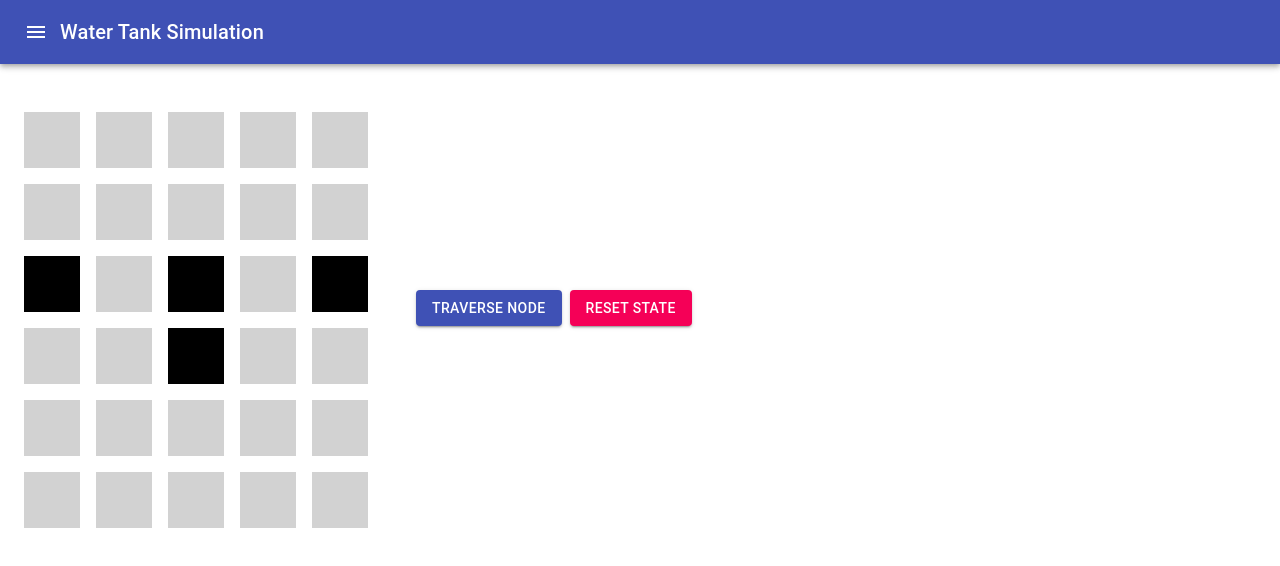
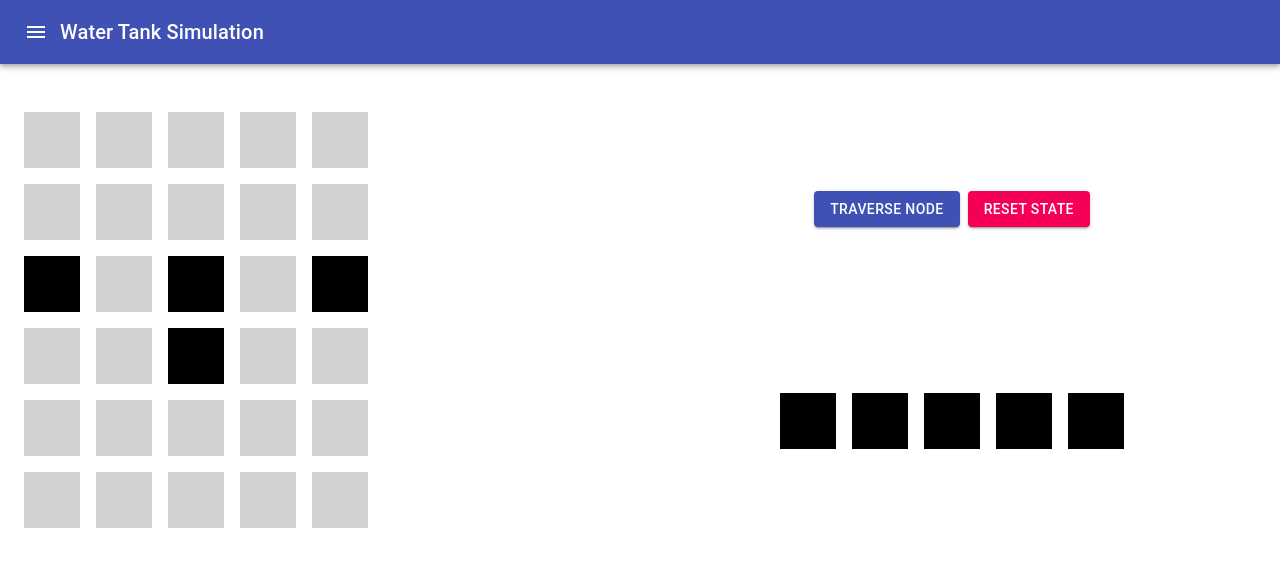
Before and after one commit to gokulsadanandam/water-tanker-simulation, a React (Create React App) app: page / in a window 1280 px wide. Shown: the top 566 px of the page. Built offline with nearby package versions, Linux system fonts and the light colour scheme.

Commit message:
draggable api added

```diff
--- a/package.json
+++ b/package.json
@@ -13,6 +13,8 @@
     "@types/react": "^17.0.0",
     "@types/react-dom": "^17.0.0",
     "react": "^17.0.2",
+    "react-dnd": "^14.0.3",
+    "react-dnd-html5-backend": "^14.0.1",
     "react-dom": "^17.0.2",
     "react-scripts": "4.0.3",
     "typescript": "^4.1.2",
--- a/src/App.tsx
+++ b/src/App.tsx
@@ -7,53 +7,53 @@ import {
   IconButton,
   Grid,
   Typography,
-  Button
+  Button,
 } from "@material-ui/core";
 import { Menu } from "@material-ui/icons";
 import { GridArray } from "./data";
+import { DropContainer } from "./Components/Drop.Container";
+import { DraggableGrid } from "./Components/Dragabble.Grid";
 
 const intialState = [...GridArray];
-
-
 
 function App() {
   const [gridArray, updateGrids] = React.useState(intialState);
 
   const deepCopyObject = (obj: object) => {
-    let tempObj:any  = {};
+    let tempObj: any = {};
     for (let [key, value] of Object.entries(obj)) {
       if (Array.isArray(value)) {
         tempObj[key] = deepCopy(value);
       } else {
-        if (typeof value === 'object') {
+        if (typeof value === "object") {
           tempObj[key] = deepCopyObject(value);
         } else {
-          tempObj[key] = value
+          tempObj[key] = value;
         }
       }
     }
     return tempObj;
-  }
+  };
 
   const deepCopy = (arr: any[]) => {
     let copy: any[] = [];
-    arr.forEach(elem => {
-      if(Array.isArray(elem)){
-        copy.push(deepCopy(elem))
-      }else{
-        if (typeof elem === 'object') {
-          copy.push(deepCopyObject(elem))
+    arr.forEach((elem) => {
+      if (Array.isArray(elem)) {
+        copy.push(deepCopy(elem));
       } else {
-          copy.push(elem)
+        if (typeof elem === "object") {
+          copy.push(deepCopyObject(elem));
+        } else {
+          copy.push(elem);
         }
       }
-    })
+    });
     return copy;
-  }
+  };
 
   const fillTank = {
     initialState: gridArray,
-    fill: function(){
+    fill: function () {
       let directions = {
         left: {
           positionX: 0,
@@ -66,7 +66,7 @@ function App() {
         down: {
           positionX: 1,
           positionY: 0,
-        }
+        },
       };
 
       const rows = 6;
@@ -80,9 +80,9 @@ function App() {
       let traversedValidNodes = [];
 
       // Adding the current starting position to the list
-      traversedValidNodes.push(currentPosition)
+      traversedValidNodes.push(currentPosition);
 
-      while ( traversedValidNodes.length > 0 ) {
+      while (traversedValidNodes.length > 0) {
         // { positionX:0 , positionY:3 }
 
         let p = traversedValidNodes[0];
@@ -93,13 +93,17 @@ function App() {
         arr[p.positionX][p.positionY].isWaterFlowed = true;
         arr[p.positionX][p.positionY].isBlocked = true;
 
-        setTimeout( () => updateGrids( prevState => {
+        setTimeout(
+          () =>
+            updateGrids((prevState) => {
               prevState[p.positionX][p.positionY].isWaterFlowed = true;
               prevState[p.positionX][p.positionY].isBlocked = true;
-          return [...prevState]
-        }), timer );
+              return [...prevState];
+            }),
+          timer
+        );
 
-        if( p.positionX > rows ) {
+        if (p.positionX > rows) {
           break;
         }
 
@@ -110,10 +114,15 @@ function App() {
 
         // a = 2 , b = 3;
 
-        if( a>=0 && a<rows && b>=0 && b<columns && !arr[a][b].isBlocked ) {
-          traversedValidNodes.push({ positionX : a , positionY : b });
-        }else{
-
+        if (
+          a >= 0 &&
+          a < rows &&
+          b >= 0 &&
+          b < columns &&
+          !arr[a][b].isBlocked
+        ) {
+          traversedValidNodes.push({ positionX: a, positionY: b });
+        } else {
           // Check the Nodes to the Left are Valid
 
           a = p.positionX + directions.left.positionX;
@@ -121,8 +130,14 @@ function App() {
 
           // a=1, b=2;
 
-          if( a>=0 && a<rows && b>=0 && b<columns && !arr[a][b].isBlocked ) {
-            traversedValidNodes.push({ positionX : a , positionY : b });
+          if (
+            a >= 0 &&
+            a < rows &&
+            b >= 0 &&
+            b < columns &&
+            !arr[a][b].isBlocked
+          ) {
+            traversedValidNodes.push({ positionX: a, positionY: b });
           }
 
           // Check the Node to the Right are Valid
@@ -130,8 +145,14 @@ function App() {
           a = p.positionX + directions.right.positionX;
           b = p.positionY + directions.right.positionY;
 
-          if( a>=0 && a<rows && b>=0 && b<columns && !arr[a][b].isBlocked ) {
-            traversedValidNodes.push({ positionX : a , positionY : b });
+          if (
+            a >= 0 &&
+            a < rows &&
+            b >= 0 &&
+            b < columns &&
+            !arr[a][b].isBlocked
+          ) {
+            traversedValidNodes.push({ positionX: a, positionY: b });
           }
         }
 
@@ -139,23 +160,26 @@ function App() {
       }
       return arr;
     },
-  getInitialTankState: function(){
+    getInitialTankState: function () {
       return this.initialState;
-  }
-}
+    },
+  };
 
   function fillTheTank() {
     const filledTank = fillTank.fill();
   }
 
-function resetTank(){
-
-  for ( let i=0; i< GridArray.length; i++ ){
-    for( let j=0; j<GridArray[i].length; j++ ) {
-      GridArray[i][j] = { ...GridArray[i][j] , isBlocked: false, isWaterFlowed: false }
+  function resetTank() {
+    for (let i = 0; i < GridArray.length; i++) {
+      for (let j = 0; j < GridArray[i].length; j++) {
+        GridArray[i][j] = {
+          ...GridArray[i][j],
+          isBlocked: false,
+          isWaterFlowed: false,
+        };
       }
     }
-  updateGrids( prevState => [...GridArray] );
+    updateGrids((prevState) => [...GridArray]);
   }
 
   return (
@@ -168,7 +192,72 @@ function resetTank(){
           <Typography variant="h6">Water Tank Simulation</Typography>
         </Toolbar>
       </AppBar>
-      <Box display="inline-flex" alignItems="center" p={2} justifyContent="center">
+      <Box display="flex" mt={3} p={2} justifyContent="center">
+        {/* <DropContainer/> */}
+        <Grid
+          container
+          alignItems="center"
+          justifyContent="center"
+        >
+          {gridArray.map((gridRow, index) => (
+            <Grid item container key={`container-grid-${index}`}>
+              {gridRow.map((grid, gridIndex) => (
+                <DropContainer
+                  {...grid}
+                  item
+                  key={`container-grid-row-item-${index}-${gridIndex}`}
+                >
+                  <Box
+                    m={1}
+                    p={1}
+                    style={{
+                      width: 40,
+                      height: 40,
+                      backgroundColor: grid.isWaterFlowed
+                        ? "blue"
+                        : grid.isBlocked
+                        ? "black"
+                        : "#d2d2d2",
+                    }}
+                  />
+                </DropContainer>
+              ))}
+            </Grid>
+          ))}
+        </Grid>
+        <Grid container alignItems="center" justifyContent="center" style={{ paddingTop : 8 }}>
+          <Grid container item alignItems="center" justifyContent="center">
+            <Button variant="contained" color="primary" onClick={fillTheTank}>
+              Traverse Node
+            </Button>
+            <Button
+              variant="contained"
+              color="secondary"
+              onClick={resetTank}
+              style={{ marginLeft: 8 }}
+            >
+              Reset State
+            </Button>
+          </Grid>
+          <Grid container item alignItems="center" justifyContent="center">
+            {new Array(5).fill(null).map((_) => (
+              <DraggableGrid>
+                <Box
+                  m={1}
+                  p={1}
+                  style={{
+                    width: 40,
+                    height: 40,
+                    backgroundColor: "black",
+                  }}
+                />
+              </DraggableGrid>
+            ))}
+          </Grid>
+        </Grid>
+      </Box>
+
+      {/* <Box display="inline-flex" alignItems="center" p={2} justifyContent="center">
         <Grid
           container
           alignItems="center"
@@ -199,7 +288,7 @@ function resetTank(){
         </Grid>
         <Button variant="contained" color="primary" onClick={fillTheTank} >Traverse Node</Button>
         <Button variant="contained" color="secondary" onClick={resetTank} style={{ marginLeft: 8 }}>Reset State</Button>
-      </Box>
+      </Box> */}
     </Box>
   );
 }
--- /dev/null
+++ b/src/Components/Dragabble.Grid.tsx
@@ -0,0 +1,33 @@
+import { FC } from 'react'
+import { useDrag } from 'react-dnd'
+import { Grid, GridProps } from '@material-ui/core';
+import { ItemTypes } from './Dragabble.Items.Type';
+import { WaterTankItem } from '../data';
+
+export const DraggableGrid: FC<GridProps> = function DraggableGrid({ children , key , ...rest }) {
+  const [{ isDragging }, drag] = useDrag(() => ({
+    type: ItemTypes.GRID,
+    item: ({ type : 'block' }) ,
+    end: (item, monitor) => {
+      const dropResult = monitor.getDropResult<WaterTankItem>()
+      if (item && dropResult) {
+          console.log(item,dropResult)
+      }
+    },
+    collect: (monitor) => ({
+      isDragging: monitor.isDragging(),
+      handlerId: monitor.getHandlerId(),
+    }),
+  }))
+
+  return (
+    <Grid
+      ref={drag}
+      role="Draggable-Grid"
+      data-testid={`grid-${key}`}
+      {...rest}
+    >
+      {children}
+    </Grid>
+  )
+}
--- /dev/null
+++ b/src/Components/Dragabble.Items.Type.tsx
@@ -0,0 +1,3 @@
+export const ItemTypes = {
+    GRID: 'Grid',
+}
--- /dev/null
+++ b/src/Components/Drop.Container.tsx
@@ -0,0 +1,29 @@
+import { FC } from 'react'
+import { useDrop } from 'react-dnd'
+import { ItemTypes } from './Dragabble.Items.Type';
+import { Grid, GridProps } from '@material-ui/core';
+import { WaterTankItem } from '../data';
+
+export const DropContainer: FC<GridProps & WaterTankItem> = ({ children, positionX, positionY, isBlocked , ...rest } ) => {
+  const [{ canDrop, isOver }, drop] = useDrop(() => ({
+    accept: ItemTypes.GRID,
+    drop: () => (
+      {
+        positionX,
+        positionY,
+        isBlocked,
+      }),
+    collect: (monitor) => ({
+      isOver: monitor.isOver(),
+      canDrop: monitor.canDrop(),
+    }),
+  }))
+
+  const isActive = canDrop && isOver
+
+  return (
+    <Grid ref={drop} role={'DropContainer'} {...rest} >
+      {children}
+    </Grid>
+  )
+}
--- a/src/data.tsx
+++ b/src/data.tsx
@@ -1,4 +1,4 @@
-export const GridArray = [
+export const GridArray: WaterTank = [
     [
       {
         positionX: 0,
@@ -222,3 +222,13 @@ export const GridArray = [
       },
     ],
   ];
+
+  export interface WaterTankItem {
+    positionX: number;
+    positionY: number;
+    isBlocked: boolean;
+    isWaterFlowed: boolean;
+    isEdge: boolean;
+  }
+
+  export type WaterTank = WaterTankItem[][]
--- a/src/index.tsx
+++ b/src/index.tsx
@@ -3,10 +3,14 @@ import ReactDOM from 'react-dom';
 import './index.css';
 import App from './App';
 import reportWebVitals from './reportWebVitals';
+import { DndProvider } from 'react-dnd'
+import { HTML5Backend } from 'react-dnd-html5-backend'
 
 ReactDOM.render(
   <React.StrictMode>
-    <App />
+    <DndProvider backend={HTML5Backend}>
+      <App />
+    </DndProvider>
   </React.StrictMode>,
   document.getElementById('root')
 );
```
Also changed, not shown: 1 other file (tests, documents, lock files or other folders). Lines whose indentation alone changed are shown as unchanged.
